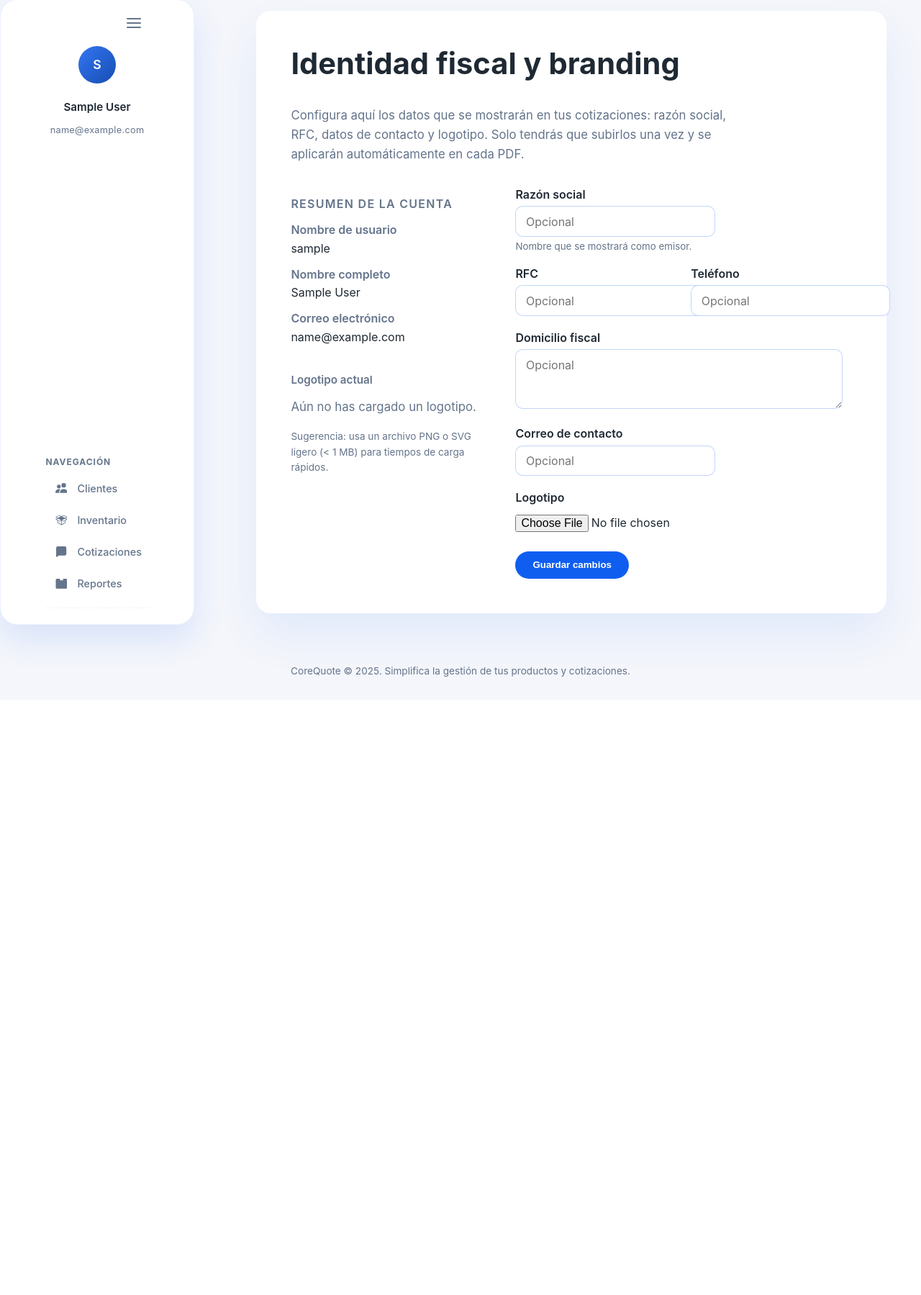
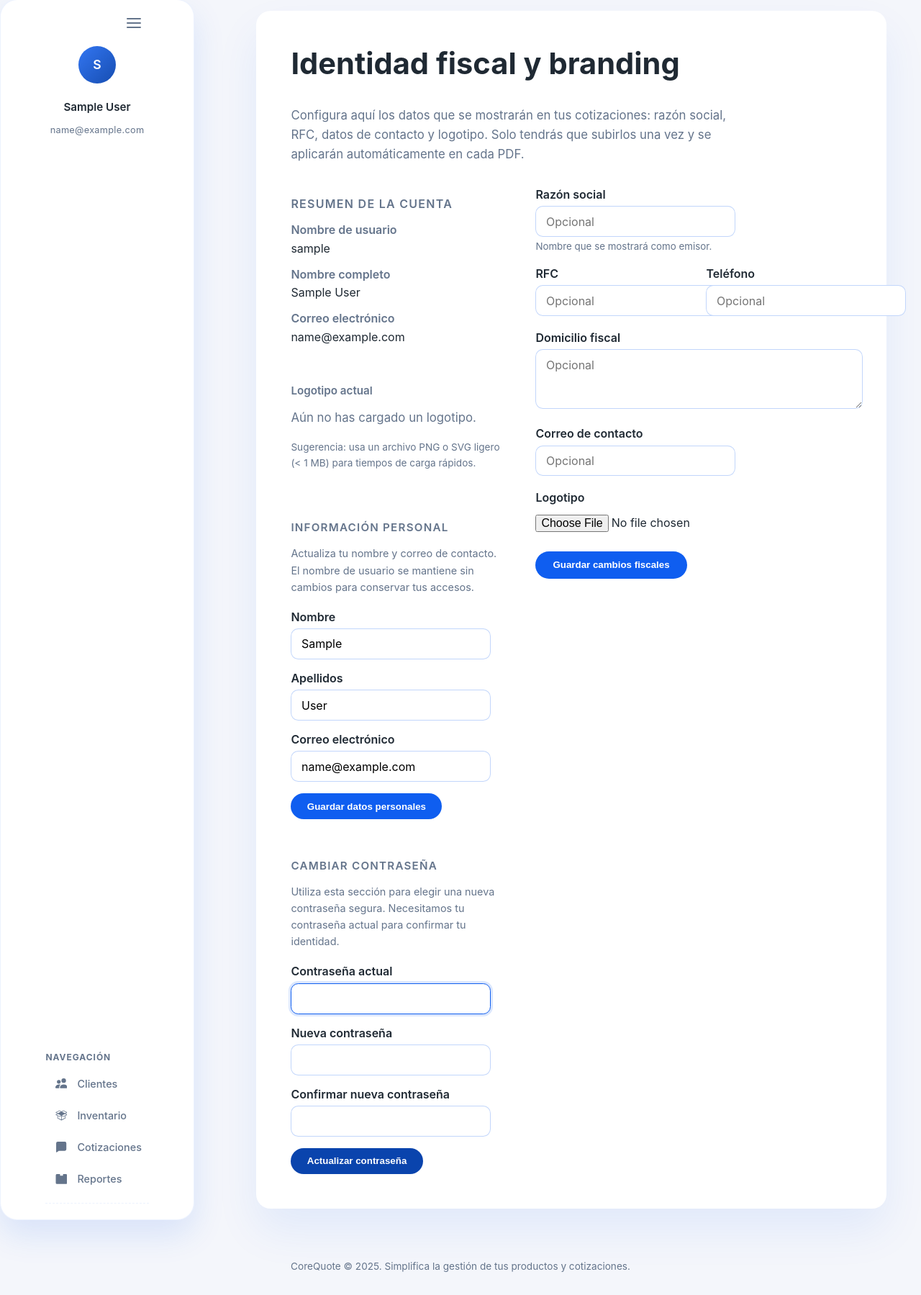
Before and after one commit to gandhi0101/CoreQuote, a Django app: page /accounts/profile/ in a window 1280 px wide. Shown: the part 83-1882 px from the top of the page at 72% size. Before the commit the page ends 1023 px from the top, so only its background shows below. Run offline with Django 5.2, Linux system fonts and the light colour scheme; the visitor is signed in with stand-in values (Sample User, id 1); data comes from the database, SQL or seed files in the repository; parts of the project's set-up code (start-up, migrations or seed data) failed here and were passed over; some libraries are stand-ins or nearby versions.

Commit message:
Add account update forms to profile page

```diff
--- a/backend/accounts/forms.py
+++ b/backend/accounts/forms.py
@@ -1,9 +1,61 @@
 from django import forms
+from django.contrib.auth import get_user_model
+from django.contrib.auth.forms import PasswordChangeForm
 
 from .models import CompanyProfile
 
 
-class CompanyProfileForm(forms.ModelForm):
+class BaseStyledForm:
+    """Mixin to apply consistent styling to form fields."""
+
+    def _apply_styling(self):
+        for field in self.fields.values():
+            classes = ["form-input"]
+            if isinstance(field.widget, forms.FileInput):
+                classes.append("file-input")
+            field.widget.attrs.setdefault("class", " ".join(classes))
+            if isinstance(field.widget, forms.PasswordInput):
+                field.widget.attrs.setdefault("autocomplete", "new-password")
+            field.widget.attrs.setdefault(
+                "placeholder", "Opcional" if field.required is False else ""
+            )
+
+    def __init__(self, *args, **kwargs):
+        super().__init__(*args, **kwargs)
+        self._apply_styling()
+
+
+class UserAccountForm(BaseStyledForm, forms.ModelForm):
+    """Allow users to update their account information except username."""
+
+    class Meta:
+        model = get_user_model()
+        fields = ["first_name", "last_name", "email"]
+        labels = {
+            "first_name": "Nombre",
+            "last_name": "Apellidos",
+            "email": "Correo electrónico",
+        }
+        widgets = {
+            "email": forms.EmailInput(),
+        }
+
+
+class StyledPasswordChangeForm(BaseStyledForm, PasswordChangeForm):
+    """Password change form with consistent styling."""
+
+    def __init__(self, *args, **kwargs):
+        super().__init__(*args, **kwargs)
+        # Override default labels for clarity in Spanish.
+        self.fields["old_password"].label = "Contraseña actual"
+        self.fields["new_password1"].label = "Nueva contraseña"
+        self.fields["new_password2"].label = "Confirmar nueva contraseña"
+        self.fields["old_password"].widget.attrs["autocomplete"] = "current-password"
+        self.fields["new_password1"].widget.attrs["autocomplete"] = "new-password"
+        self.fields["new_password2"].widget.attrs["autocomplete"] = "new-password"
+
+
+class CompanyProfileForm(BaseStyledForm, forms.ModelForm):
     class Meta:
         model = CompanyProfile
         fields = [
@@ -17,12 +69,3 @@ class CompanyProfileForm(forms.ModelForm):
         widgets = {
             "tax_address": forms.Textarea(attrs={"rows": 3}),
         }
-
-    def __init__(self, *args, **kwargs):
-        super().__init__(*args, **kwargs)
-        for field in self.fields.values():
-            classes = ["form-input"]
-            if isinstance(field.widget, forms.FileInput):
-                classes.append("file-input")
-            field.widget.attrs.setdefault("class", " ".join(classes))
-            field.widget.attrs.setdefault("placeholder", "Opcional" if field.required is False else "")
--- a/backend/accounts/templates/accounts/profile.html
+++ b/backend/accounts/templates/accounts/profile.html
@@ -20,8 +20,9 @@
       </ul>
     {% endif %}
 
-    <div style="display: grid; grid-template-columns: minmax(220px, 280px) minmax(260px, 1fr); gap: 2rem; align-items: start; margin-top: 2rem;">
-      <div>
+    <div style="display: grid; grid-template-columns: minmax(220px, 300px) minmax(260px, 1fr); gap: 2.5rem; align-items: start; margin-top: 2rem;">
+      <div style="display: grid; gap: 2.5rem; align-content: start;">
+        <section>
           <h2 style="font-size: 1rem; font-weight: 600; color: var(--muted); text-transform: uppercase; letter-spacing: 0.08em;">Resumen de la cuenta</h2>
           <dl style="margin: 1rem 0 0; display: grid; gap: 1rem;">
             <div>
@@ -37,8 +38,9 @@
               <dd style="margin: 0.35rem 0 0;">{{ request.user.email|default:"No especificado" }}</dd>
             </div>
           </dl>
+        </section>
 
-        <div style="margin-top: 2.5rem;">
+        <section>
           <h3 style="font-size: 0.95rem; font-weight: 600; color: var(--muted);">Logotipo actual</h3>
           {% if profile.logo %}
             <div style="margin-top: 0.75rem; padding: 1rem; border: 1px dashed rgba(15, 94, 240, 0.35); border-radius: 0.85rem; background: rgba(15, 94, 240, 0.04);">
@@ -50,70 +52,164 @@
           <p style="margin-top: 0.75rem; font-size: 0.85rem; color: var(--muted);">
             Sugerencia: usa un archivo PNG o SVG ligero (&lt; 1&nbsp;MB) para tiempos de carga rápidos.
           </p>
+        </section>
+
+        <section>
+          <h3 style="font-size: 0.95rem; font-weight: 600; color: var(--muted); text-transform: uppercase; letter-spacing: 0.08em;">Información personal</h3>
+          <p style="margin: 0.75rem 0 1.25rem; color: var(--muted); font-size: 0.9rem;">
+            Actualiza tu nombre y correo de contacto. El nombre de usuario se mantiene sin cambios para conservar tus accesos.
+          </p>
+          <form method="post" style="display: grid; gap: 1rem;">
+            {% csrf_token %}
+            <input type="hidden" name="action" value="update-account" />
+
+            {% if account_form.non_field_errors %}
+              <div style="padding: 0.75rem 1rem; border-radius: 0.75rem; background: rgba(220, 38, 38, 0.12); color: #b91c1c;">
+                {{ account_form.non_field_errors|striptags }}
               </div>
+            {% endif %}
+
+            <div>
+              <label for="{{ account_form.first_name.id_for_label }}" style="display: block; font-weight: 600; margin-bottom: 0.4rem;">Nombre</label>
+              {{ account_form.first_name }}
+              {% if account_form.first_name.errors %}
+                <small style="color: #b91c1c; display: block; margin-top: 0.35rem;">{{ account_form.first_name.errors|striptags }}</small>
+              {% endif %}
+            </div>
+
+            <div>
+              <label for="{{ account_form.last_name.id_for_label }}" style="display: block; font-weight: 600; margin-bottom: 0.4rem;">Apellidos</label>
+              {{ account_form.last_name }}
+              {% if account_form.last_name.errors %}
+                <small style="color: #b91c1c; display: block; margin-top: 0.35rem;">{{ account_form.last_name.errors|striptags }}</small>
+              {% endif %}
+            </div>
+
+            <div>
+              <label for="{{ account_form.email.id_for_label }}" style="display: block; font-weight: 600; margin-bottom: 0.4rem;">Correo electrónico</label>
+              {{ account_form.email }}
+              {% if account_form.email.errors %}
+                <small style="color: #b91c1c; display: block; margin-top: 0.35rem;">{{ account_form.email.errors|striptags }}</small>
+              {% endif %}
+            </div>
+
+            <button type="submit" style="justify-self: start; padding: 0.65rem 1.4rem; border-radius: 999px; border: none; background: var(--brand); color: #fff; font-weight: 600; cursor: pointer;">
+              Guardar datos personales
+            </button>
+          </form>
+        </section>
+
+        <section>
+          <h3 style="font-size: 0.95rem; font-weight: 600; color: var(--muted); text-transform: uppercase; letter-spacing: 0.08em;">Cambiar contraseña</h3>
+          <p style="margin: 0.75rem 0 1.25rem; color: var(--muted); font-size: 0.9rem;">
+            Utiliza esta sección para elegir una nueva contraseña segura. Necesitamos tu contraseña actual para confirmar tu identidad.
+          </p>
+          <form method="post" style="display: grid; gap: 1rem;">
+            {% csrf_token %}
+            <input type="hidden" name="action" value="change-password" />
+
+            {% if password_form.non_field_errors %}
+              <div style="padding: 0.75rem 1rem; border-radius: 0.75rem; background: rgba(220, 38, 38, 0.12); color: #b91c1c;">
+                {{ password_form.non_field_errors|striptags }}
+              </div>
+            {% endif %}
+
+            <div>
+              <label for="{{ password_form.old_password.id_for_label }}" style="display: block; font-weight: 600; margin-bottom: 0.4rem;">Contraseña actual</label>
+              {{ password_form.old_password }}
+              {% if password_form.old_password.errors %}
+                <small style="color: #b91c1c; display: block; margin-top: 0.35rem;">{{ password_form.old_password.errors|striptags }}</small>
+              {% endif %}
+            </div>
+
+            <div>
+              <label for="{{ password_form.new_password1.id_for_label }}" style="display: block; font-weight: 600; margin-bottom: 0.4rem;">Nueva contraseña</label>
+              {{ password_form.new_password1 }}
+              {% if password_form.new_password1.help_text %}
+                <small style="display: block; margin-top: 0.35rem; color: var(--muted);">{{ password_form.new_password1.help_text|safe }}</small>
+              {% endif %}
+              {% if password_form.new_password1.errors %}
+                <small style="color: #b91c1c; display: block; margin-top: 0.35rem;">{{ password_form.new_password1.errors|striptags }}</small>
+              {% endif %}
+            </div>
+
+            <div>
+              <label for="{{ password_form.new_password2.id_for_label }}" style="display: block; font-weight: 600; margin-bottom: 0.4rem;">Confirmar nueva contraseña</label>
+              {{ password_form.new_password2 }}
+              {% if password_form.new_password2.errors %}
+                <small style="color: #b91c1c; display: block; margin-top: 0.35rem;">{{ password_form.new_password2.errors|striptags }}</small>
+              {% endif %}
+            </div>
+
+            <button type="submit" style="justify-self: start; padding: 0.65rem 1.4rem; border-radius: 999px; border: none; background: var(--brand-dark); color: #fff; font-weight: 600; cursor: pointer;">
+              Actualizar contraseña
+            </button>
+          </form>
+        </section>
       </div>
 
       <form method="post" enctype="multipart/form-data" style="display: grid; gap: 1.25rem;">
         {% csrf_token %}
+        <input type="hidden" name="action" value="update-company" />
 
-        {% if form.non_field_errors %}
+        {% if profile_form.non_field_errors %}
           <div style="padding: 0.75rem 1rem; border-radius: 0.75rem; background: rgba(220, 38, 38, 0.12); color: #b91c1c;">
-            {{ form.non_field_errors|striptags }}
+            {{ profile_form.non_field_errors|striptags }}
           </div>
         {% endif %}
 
         <div>
-          <label for="{{ form.legal_name.id_for_label }}" style="display: block; font-weight: 600; margin-bottom: 0.4rem;">Razón social</label>
-          {{ form.legal_name }}
+          <label for="{{ profile_form.legal_name.id_for_label }}" style="display: block; font-weight: 600; margin-bottom: 0.4rem;">Razón social</label>
+          {{ profile_form.legal_name }}
           <small style="display: block; margin-top: 0.3rem; color: var(--muted);">Nombre que se mostrará como emisor.</small>
-          {% if form.legal_name.errors %}
-            <small style="color: #b91c1c; display: block; margin-top: 0.35rem;">{{ form.legal_name.errors|striptags }}</small>
+          {% if profile_form.legal_name.errors %}
+            <small style="color: #b91c1c; display: block; margin-top: 0.35rem;">{{ profile_form.legal_name.errors|striptags }}</small>
           {% endif %}
         </div>
 
         <div style="display: grid; gap: 1.25rem; grid-template-columns: repeat(auto-fit, minmax(180px, 1fr));">
           <div>
-            <label for="{{ form.tax_id.id_for_label }}" style="display: block; font-weight: 600; margin-bottom: 0.4rem;">RFC</label>
-            {{ form.tax_id }}
-            {% if form.tax_id.errors %}
-              <small style="color: #b91c1c; display: block; margin-top: 0.35rem;">{{ form.tax_id.errors|striptags }}</small>
+            <label for="{{ profile_form.tax_id.id_for_label }}" style="display: block; font-weight: 600; margin-bottom: 0.4rem;">RFC</label>
+            {{ profile_form.tax_id }}
+            {% if profile_form.tax_id.errors %}
+              <small style="color: #b91c1c; display: block; margin-top: 0.35rem;">{{ profile_form.tax_id.errors|striptags }}</small>
             {% endif %}
           </div>
           <div>
-            <label for="{{ form.contact_phone.id_for_label }}" style="display: block; font-weight: 600; margin-bottom: 0.4rem;">Teléfono</label>
-            {{ form.contact_phone }}
-            {% if form.contact_phone.errors %}
-              <small style="color: #b91c1c; display: block; margin-top: 0.35rem;">{{ form.contact_phone.errors|striptags }}</small>
+            <label for="{{ profile_form.contact_phone.id_for_label }}" style="display: block; font-weight: 600; margin-bottom: 0.4rem;">Teléfono</label>
+            {{ profile_form.contact_phone }}
+            {% if profile_form.contact_phone.errors %}
+              <small style="color: #b91c1c; display: block; margin-top: 0.35rem;">{{ profile_form.contact_phone.errors|striptags }}</small>
             {% endif %}
           </div>
         </div>
 
         <div>
-          <label for="{{ form.tax_address.id_for_label }}" style="display: block; font-weight: 600; margin-bottom: 0.4rem;">Domicilio fiscal</label>
-          {{ form.tax_address }}
-          {% if form.tax_address.errors %}
-            <small style="color: #b91c1c; display: block; margin-top: 0.35rem;">{{ form.tax_address.errors|striptags }}</small>
+          <label for="{{ profile_form.tax_address.id_for_label }}" style="display: block; font-weight: 600; margin-bottom: 0.4rem;">Domicilio fiscal</label>
+          {{ profile_form.tax_address }}
+          {% if profile_form.tax_address.errors %}
+            <small style="color: #b91c1c; display: block; margin-top: 0.35rem;">{{ profile_form.tax_address.errors|striptags }}</small>
           {% endif %}
         </div>
 
         <div>
-          <label for="{{ form.contact_email.id_for_label }}" style="display: block; font-weight: 600; margin-bottom: 0.4rem;">Correo de contacto</label>
-          {{ form.contact_email }}
-          {% if form.contact_email.errors %}
-            <small style="color: #b91c1c; display: block; margin-top: 0.35rem;">{{ form.contact_email.errors|striptags }}</small>
+          <label for="{{ profile_form.contact_email.id_for_label }}" style="display: block; font-weight: 600; margin-bottom: 0.4rem;">Correo de contacto</label>
+          {{ profile_form.contact_email }}
+          {% if profile_form.contact_email.errors %}
+            <small style="color: #b91c1c; display: block; margin-top: 0.35rem;">{{ profile_form.contact_email.errors|striptags }}</small>
           {% endif %}
         </div>
 
         <div>
-          <label for="{{ form.logo.id_for_label }}" style="display: block; font-weight: 600; margin-bottom: 0.4rem;">Logotipo</label>
-          {{ form.logo }}
-          {% if form.logo.errors %}
-            <small style="color: #b91c1c; display: block; margin-top: 0.35rem;">{{ form.logo.errors|striptags }}</small>
+          <label for="{{ profile_form.logo.id_for_label }}" style="display: block; font-weight: 600; margin-bottom: 0.4rem;">Logotipo</label>
+          {{ profile_form.logo }}
+          {% if profile_form.logo.errors %}
+            <small style="color: #b91c1c; display: block; margin-top: 0.35rem;">{{ profile_form.logo.errors|striptags }}</small>
           {% endif %}
         </div>
 
         <button type="submit" style="justify-self: start; padding: 0.7rem 1.5rem; border-radius: 999px; border: none; background: var(--brand); color: #fff; font-weight: 600; cursor: pointer;">
-          Guardar cambios
+          Guardar cambios fiscales
         </button>
       </form>
     </div>
--- a/backend/accounts/views.py
+++ b/backend/accounts/views.py
@@ -1,8 +1,9 @@
 from django.contrib import messages
+from django.contrib.auth import update_session_auth_hash
 from django.contrib.auth.decorators import login_required
 from django.shortcuts import redirect, render
 
-from .forms import CompanyProfileForm
+from .forms import CompanyProfileForm, StyledPasswordChangeForm, UserAccountForm
 from .models import CompanyProfile
 
 
@@ -13,12 +14,46 @@ def profile(request):
     profile, _ = CompanyProfile.objects.get_or_create(user=request.user)
 
     if request.method == "POST":
-        form = CompanyProfileForm(request.POST, request.FILES, instance=profile)
-        if form.is_valid():
-            form.save()
-            messages.success(request, "Datos fiscales actualizados correctamente.")
-            return redirect("accounts:profile")
+        if request.POST.get("action") == "update-account":
+            account_form = UserAccountForm(request.POST, instance=request.user)
+            password_form = StyledPasswordChangeForm(user=request.user)
+            profile_form = CompanyProfileForm(instance=profile)
+
+            if account_form.is_valid():
+                account_form.save()
+                messages.success(request, "Información de cuenta actualizada correctamente.")
+                return redirect("accounts:profile")
+        elif request.POST.get("action") == "change-password":
+            account_form = UserAccountForm(instance=request.user)
+            password_form = StyledPasswordChangeForm(user=request.user, data=request.POST)
+            profile_form = CompanyProfileForm(instance=profile)
+
+            if password_form.is_valid():
+                user = password_form.save()
+                update_session_auth_hash(request, user)
+                messages.success(request, "Contraseña actualizada correctamente.")
+                return redirect("accounts:profile")
+        else:
+            account_form = UserAccountForm(instance=request.user)
+            password_form = StyledPasswordChangeForm(user=request.user)
+            profile_form = CompanyProfileForm(request.POST, request.FILES, instance=profile)
+
+            if profile_form.is_valid():
+                profile_form.save()
+                messages.success(request, "Datos fiscales actualizados correctamente.")
+                return redirect("accounts:profile")
     else:
-        form = CompanyProfileForm(instance=profile)
+        account_form = UserAccountForm(instance=request.user)
+        password_form = StyledPasswordChangeForm(user=request.user)
+        profile_form = CompanyProfileForm(instance=profile)
 
-    return render(request, "accounts/profile.html", {"form": form, "profile": profile})
+    return render(
+        request,
+        "accounts/profile.html",
+        {
+            "account_form": account_form,
+            "password_form": password_form,
+            "profile_form": profile_form,
+            "profile": profile,
+        },
+    )
```
Lines whose indentation alone changed are shown as unchanged.
